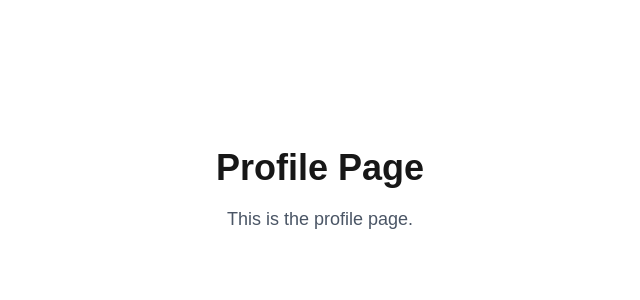
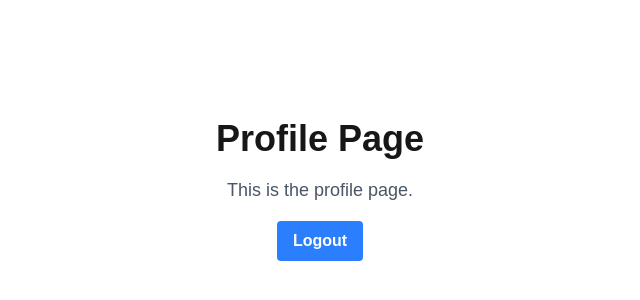
Before and after one commit to Harshitpant12/learn-nextjs, a Next.js app: page /profile in a window 1280 px wide. Shown: the part 210-510 px from the top of the page, without its empty margins (320-960 px from the left). Built offline with nearby package versions, Linux system fonts and the light colour scheme.

Commit message:
implement logout function in profile page, add logout button in ui

```diff
--- a/src/app/profile/page.tsx
+++ b/src/app/profile/page.tsx
@@ -1,9 +1,30 @@
+"use client"
+import axios from "axios";
+import Link from "next/link";
+import { useRouter } from "next/navigation";
+import toast from "react-hot-toast";
+
 export default function ProfilePage() {
+
+  const router = useRouter()
+  const logout = async () => {
+    try {
+      await axios.get('/api/users/logout')
+      toast.success('Logout successful')
+      router.push('/login')
+    } catch (error: any) {
+      console.log(error.message);
+      toast.error(error.message);
+    }
+  }
+
   return (
     <div className="flex flex-col items-center justify-center min-h-screen py-2">
       <h1 className="text-4xl font-bold mb-4">Profile Page</h1>
       <hr />
       <p className="text-lg text-gray-600">This is the profile page.</p>
+      <hr />
+      <button onClick={logout} className="bg-blue-500 mt-4 hover:bg-blue-700 text-white font-bold py-2 px-4 rounded">Logout</button>
     </div>
   );
 }
```
